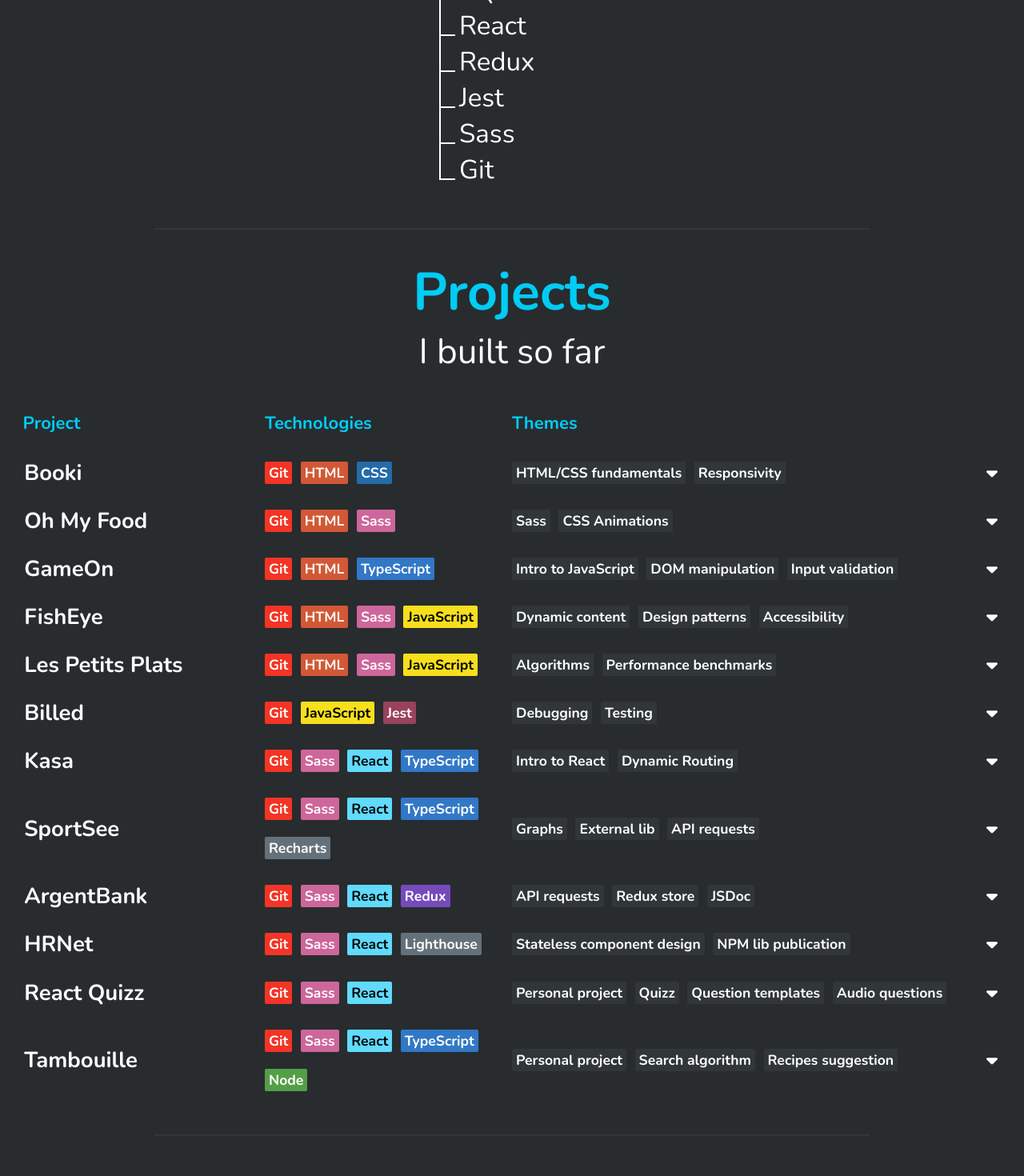
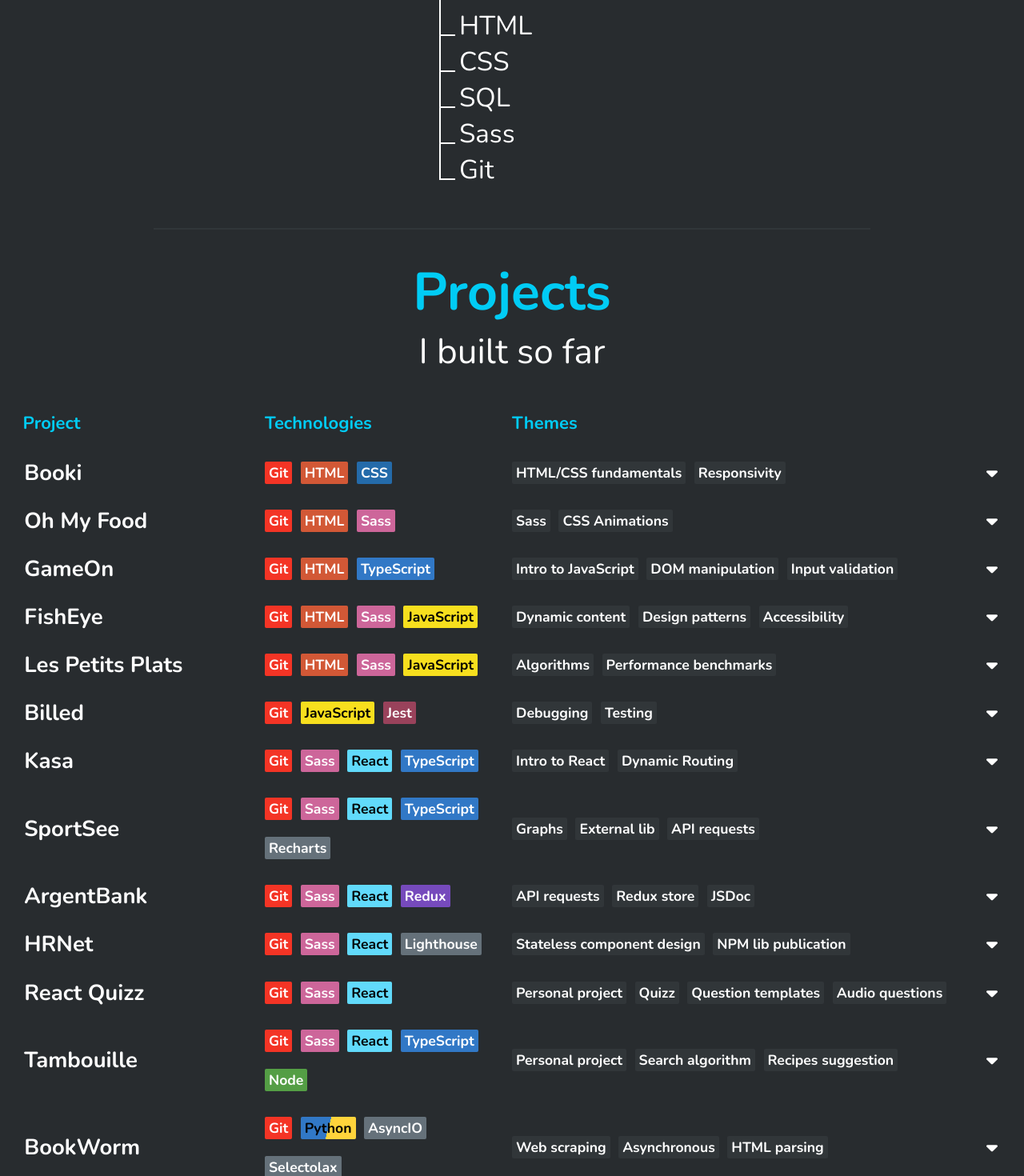
Before and after one commit to 0ddbird/react-portfolio, a React (Create React App) app: page / in a window 1280 px wide. Shown: the part 1330-2800 px from the top of the page at 80% size. Built offline with nearby package versions, Linux system fonts and the light colour scheme.

Commit message:
Updated projects

```diff
--- a/src/components/Nav.jsx
+++ b/src/components/Nav.jsx
@@ -25,7 +25,7 @@ const Nav = () => {
         <Link className={responsiveMenuOpen ? 'navlink-responsive' : 'navlink'} to='stack' smooth={true} onClick={() => setResponsiveMenuOpen(false)}><span className='navlink-slash'>/</span>stack</Link>
         <Link className={responsiveMenuOpen ? 'navlink-responsive' : 'navlink'} to='projects' smooth={true} onClick={() => setResponsiveMenuOpen(false)}><span className='navlink-slash'>/</span>projects</Link>
         {/* <Link className='navlink' to='people' smooth={true} onClick={() => setMenuOpen(!menuOpen)}>/people</Link> */}
-        <Link className={responsiveMenuOpen ? 'navlink-responsive' : 'navlink'} to='contact' smooth={true} onClick={() => setResponsiveMenuOpen(false)}><span className='navlink-slash'>/</span>contact</Link>
+        {/* <Link className={responsiveMenuOpen ? 'navlink-responsive' : 'navlink'} to='contact' smooth={true} onClick={() => setResponsiveMenuOpen(false)}><span className='navlink-slash'>/</span>contact</Link> */}
       </div>
     </nav>
   )
--- a/src/components/Stack.jsx
+++ b/src/components/Stack.jsx
@@ -2,12 +2,12 @@ import React from 'react'
 import { InView } from 'react-intersection-observer'
 
 const Stack = () => {
-  const techs = ['JavaScript', 'TypeScript', 'HTML', 'CSS', 'PHP', 'SQL', 'React', 'Redux', 'Jest', 'Sass', 'Git']
+  const techs = ['Python', 'Django', 'JavaScript', 'TypeScript', 'React', 'Redux', 'HTML', 'CSS', 'SQL', 'Sass', 'Git']
 
   return (
     <section id='stack' className='main-section'>
       <h1 className="section-heading">Technical stack</h1>
-      <h2 className="section-subheading">I&apos;ve been training on</h2>
+      <h2 className="section-subheading">I love to work with</h2>
       <div className='stack-list-wrapper'>
         <ul className='stack-list'>
           {
--- a/src/components/Welcome.jsx
+++ b/src/components/Welcome.jsx
@@ -4,8 +4,8 @@ const Welcome = () => {
   return (
   <section id='welcome' className='main-section'>
     <h1 id='welcome-heading'>Hi!</h1>
-    <p className='welcome-paragraph'>I&apos;m Giacomo, a <span className='highlight'>front-end developer</span> living in Montpellier, France.
-    <br /><br />Are you looking for a <span className='highlight'>reliable</span> and <span className='highlight'>eager to learn</span> junior developer?<br /><br />Take a glance at my portfolio!</p>
+    <p className='welcome-paragraph'>I&apos;m Giacomo, a <span className='highlight'>full-stack developer</span> living in Montpellier, France.
+    <br /><br />Are you looking for a <span className='highlight'>enthusiastic</span> and <span className='highlight'>eager to learn</span> junior developer?<br /><br />Take a glance at my portfolio!</p>
   </section>
   )
 }
--- a/src/data/projects.js
+++ b/src/data/projects.js
@@ -221,6 +221,51 @@ const projects = [
         <br/>This app gives you access to a list of ingredients available on the market by season, let you fill in the ingredients you have in your fridge, and suggest recipes based on what you have at your disposal only.
       </>
     )
+  },
+  {
+    id: 12,
+    title: 'BookWorm',
+    techs: ['Git', 'Python', 'AsyncIO', 'Selectolax'],
+    themes: ['Web scraping', 'Asynchronous', 'HTML parsing'],
+    github: 'https://github.com/0ddbird/OC_Python_P2',
+    githubPage: '',
+    description: (
+      <>
+        My very first Python project!
+        <br/>The goal was to scrape bookstoscrape.com and extract book data and covers.
+        <br/>I used the asyncio library to make concurrent HTTP requests and learned ANSI codes to make a nice CLI.
+      </>
+    )
+  },
+  {
+    id: 13,
+    title: 'CheckMate',
+    techs: ['Git', 'Python', 'Flask', 'React', 'Sass'],
+    themes: ['REST API', 'MVC', 'Server-side rendering', 'TinyDB'],
+    github: 'https://github.com/0ddbird/OC_Python_P4',
+    githubPage: '',
+    description: (
+      <>
+        An app to manage chess tournaments.
+        <br/>It has a Flask back-end and a React front-end.
+        <br/>I followed the MVC pattern and built DAOs to decouple the DB access from the models.
+      </>
+    )
+  },
+  {
+    id: 14,
+    title: 'Knapsack Solver',
+    techs: ['Git', 'Python', 'Rust', 'Maturin', 'PyO3'],
+    themes: ['Algorithms', 'Python bindings', 'Dynamic Programming', 'Bitwise operators'],
+    github: 'https://github.com/0ddbird/OC_Python_P7',
+    githubPage: '',
+    description: (
+      <>
+        A Python CLI app to solve 0/1 Knapsack problems.
+        <br/>It provides 3 algorithms (Brute force, Greedy and Dynamic Programming)
+        <br/>All of them are also available in Rust through the Python app and run up to 40x faster.
+      </>
+    )
   }
 ]
 
--- a/src/pages/Home.jsx
+++ b/src/pages/Home.jsx
@@ -1,5 +1,4 @@
 import React from 'react'
-import Contact from '../components/Contact'
 import Projects from '../components/Projects'
 
 import Stack from '../components/Stack'
@@ -11,7 +10,6 @@ const Home = () => {
       <Welcome />
       <Stack />
       <Projects />
-      <Contact />
     </>
   )
 }
--- a/src/sass/components/_tags.scss
+++ b/src/sass/components/_tags.scss
@@ -54,6 +54,21 @@
   background-color: #549e45;
 }
 
-.recharts, .lighthouse {
+.recharts, .lighthouse, .selectolax, .asyncio, .beautifulsoup, .pyo3, .maturin {
   background-color: #65717a;
 }
+
+
+.python {
+  background: linear-gradient(-75deg, #ffd43b 50%, #3178c6 50%);
+  color: black;
+}
+
+.flask {
+  background-color: #48a4be;
+}
+
+.rust {
+  background-color: #c0411a;
+  color: black;
+}
```
Also changed, not shown: 1 other file (tests, documents, lock files or other folders).
